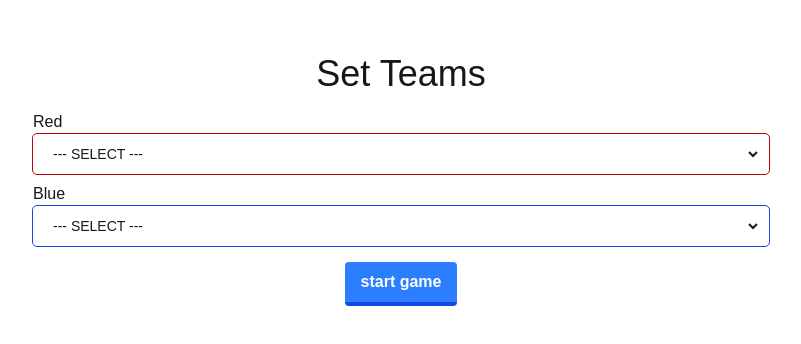
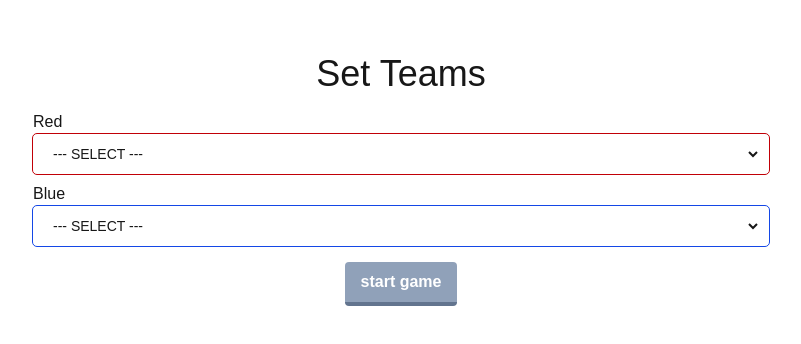
Before and after one commit to Merk42/cornholder, a Next.js app: page /pwa/cornholder/start in a window 1280 px wide. Shown: the part 228-572 px from the top of the page, without its empty margins (239-1040 px from the left). Built offline with nearby package versions, Linux system fonts and the light colour scheme.

Commit message:
diabled button styling

```diff
--- a/app/const/style.ts
+++ b/app/const/style.ts
@@ -1 +1 @@
-export const DEFAULT_BUTTON = "bg-blue-500 hover:bg-blue-400 text-white font-bold py-2 px-4 border-b-4 border-blue-700 hover:border-blue-500 rounded"
+export const DEFAULT_BUTTON = "bg-blue-500 hover:bg-blue-400 text-white font-bold py-2 px-4 border-b-4 border-blue-700 hover:border-blue-500 rounded disabled:bg-slate-400 disabled:border-slate-500"
```
